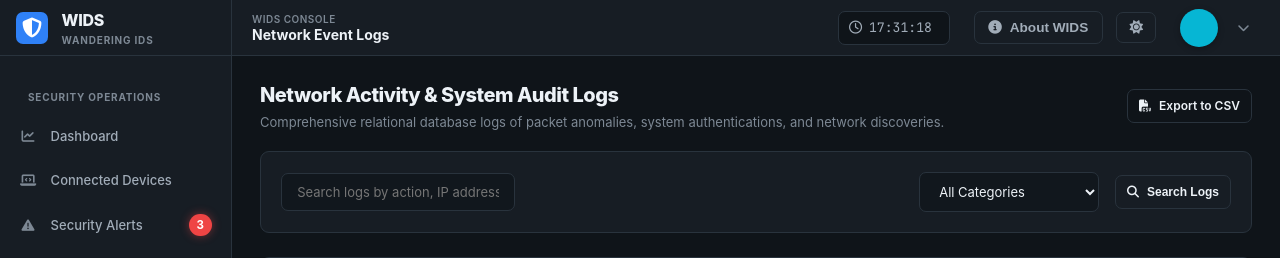
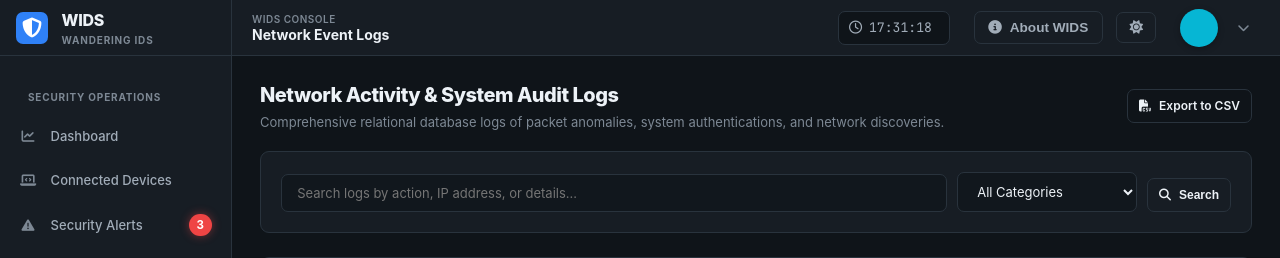
Before and after one commit to acasjoshua/NetGuard, a Django app: template templates/home/logs.html in a window 1280 px wide. Shown: the top 258 px of the page. Run offline with Django 4.2, Linux system fonts and the light colour scheme; the template is opened without the code that fills it, so the values that code supplies are empty.

Commit message:
style(templates): align filter rows and remove obsolete badges across views
- Remove SMART badge beside Scenario Testing Lab
- Standardize dropdown and filter row markup across devices, logs, reports, and login templates

```diff
--- a/templates/home/logs.html
+++ b/templates/home/logs.html
@@ -20,11 +20,11 @@
 <!-- Search & Category Filters -->
 <div class="content-card" style="margin-bottom: 1.5rem;">
     <div class="card-body" style="padding: 1.25rem;">
-        <form method="get" style="display: flex; gap: 1rem; flex-wrap: wrap; align-items: center;">
-            <div style="flex: 1; min-width: 240px;">
+        <form method="get" class="filter-bar filter-bar-wide">
+            <div class="filter-field">
                 <input type="text" name="q" class="form-control" placeholder="Search logs by action, IP address, or details..." value="{{ search_query }}">
             </div>
-            <div style="min-width: 180px;">
+            <div class="filter-field">
                 <select name="category" class="form-control">
                     <option value="">All Categories</option>
                     <option value="SECURITY" {% if category_filter == 'SECURITY' %}selected{% endif %}>Security Alert</option>
@@ -33,14 +33,16 @@
                     <option value="AUTH" {% if category_filter == 'AUTH' %}selected{% endif %}>Authentication</option>
                 </select>
             </div>
-            <button type="submit" class="btn btn-secondary">
-                <i class="fa-solid fa-search"></i> Search Logs
-            </button>
+            <div class="filter-actions">
+                <button type="submit" class="btn btn-secondary">
+                    <i class="fa-solid fa-search"></i> Search
+                </button>
             {% if search_query or category_filter %}
-            <a href="{% url 'home:logs' %}" class="btn btn-secondary">
-                <i class="fa-solid fa-rotate-left"></i> Reset
-            </a>
+                <a href="{% url 'home:logs' %}" class="btn btn-secondary">
+                    <i class="fa-solid fa-rotate-left"></i> Reset
+                </a>
             {% endif %}
+            </div>
         </form>
     </div>
 </div>
--- a/templates/home/report_detail.html
+++ b/templates/home/report_detail.html
@@ -7,7 +7,7 @@
 {% block extra_css %}
 <style>
 @media print {
-    .app-sidebar, .app-header, .app-footer, .no-print, .content-actions {
+    .app-sidebar, .app-header, .no-print, .content-actions {
         display: none !important;
     }
     .app-main {
--- a/templates/home/reports.html
+++ b/templates/home/reports.html
@@ -22,7 +22,7 @@
         <span class="pill pill-info">Instant Compilation</span>
     </div>
     <div class="card-body">
-        <form method="post" style="display: grid; grid-template-columns: repeat(auto-fit, minmax(280px, 1fr)); gap: 1.5rem; align-items: flex-end;">
+        <form method="post" class="filter-bar filter-bar-wide">
             {% csrf_token %}
             <div class="form-group" style="margin-bottom: 0;">
                 <label class="form-label">Report Title</label>
@@ -36,7 +36,7 @@
                     <option value="Full Semester Term">Full Semester Term</option>
                 </select>
             </div>
-            <div>
+            <div class="filter-actions">
                 <button type="submit" class="btn btn-primary" style="width: 100%;">
                     <i class="fa-solid fa-file-pdf"></i> Generate & View Report
                 </button>
--- a/templates/home/scenarios.html
+++ b/templates/home/scenarios.html
@@ -74,7 +74,7 @@
 
         <div style="background: rgba(245, 158, 11, 0.08); border-left: 4px solid var(--color-warning); border-radius: var(--radius-sm); padding: 1rem 1.25rem;">
             <h4 style="font-size: 0.9rem; color: var(--color-warning); margin-bottom: 0.35rem;">
-                <i class="fa-solid fa-triangle-exclamation"></i> Documented Limitations (Per SMART Objective 6)
+                <i class="fa-solid fa-triangle-exclamation"></i> Documented Limitations
             </h4>
             <p style="font-size: 0.84rem; color: var(--text-secondary);">
                 {{ scenario_result.limitations_note }}
--- a/templates/login/login.html
+++ b/templates/login/login.html
@@ -24,7 +24,7 @@
                 <div class="auth-logo-icon">
                     <i class="fa-solid fa-shield-halved"></i>
                 </div>
-                <h1 class="auth-title">WIDS<span>Lab</span></h1>
+                <h1 class="auth-title">WIDS</h1>
                 <p class="auth-subtitle">Wandering Intrusion Detection System</p>
             </div>
 
```
Also changed, not shown: templates/home/devices.html (+5 -3 lines).
